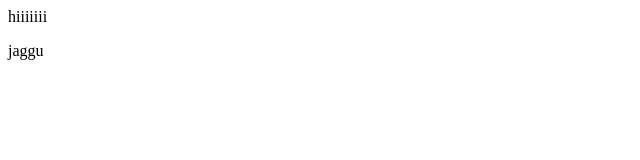
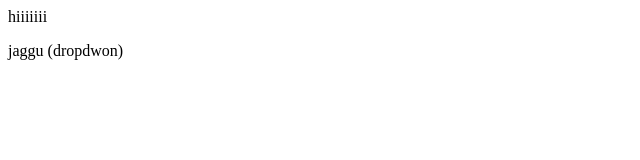
Before and after one commit to Jaggusm/abc, a plain HTML site: page index.html in a window 1280 px wide. Shown: the full height of the page, 0-640 px from the left. Drawn offline with Linux system fonts and the light colour scheme.

Commit message:
dropdwon

```diff
--- a/index.html
+++ b/index.html
@@ -1,2 +1,2 @@
 <p>hiiiiiii</p>
-<p> jaggu</p>
+<p> jaggu (dropdwon)</p>
```
